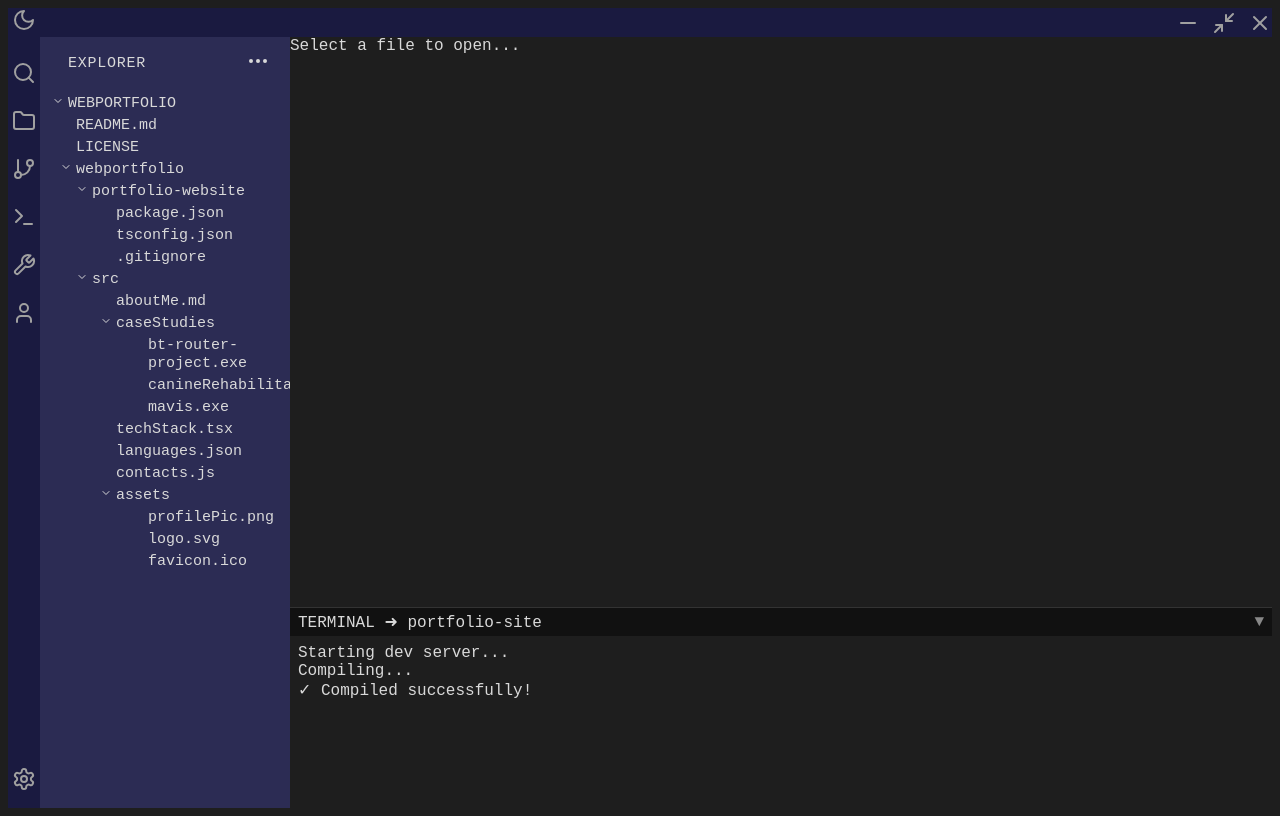
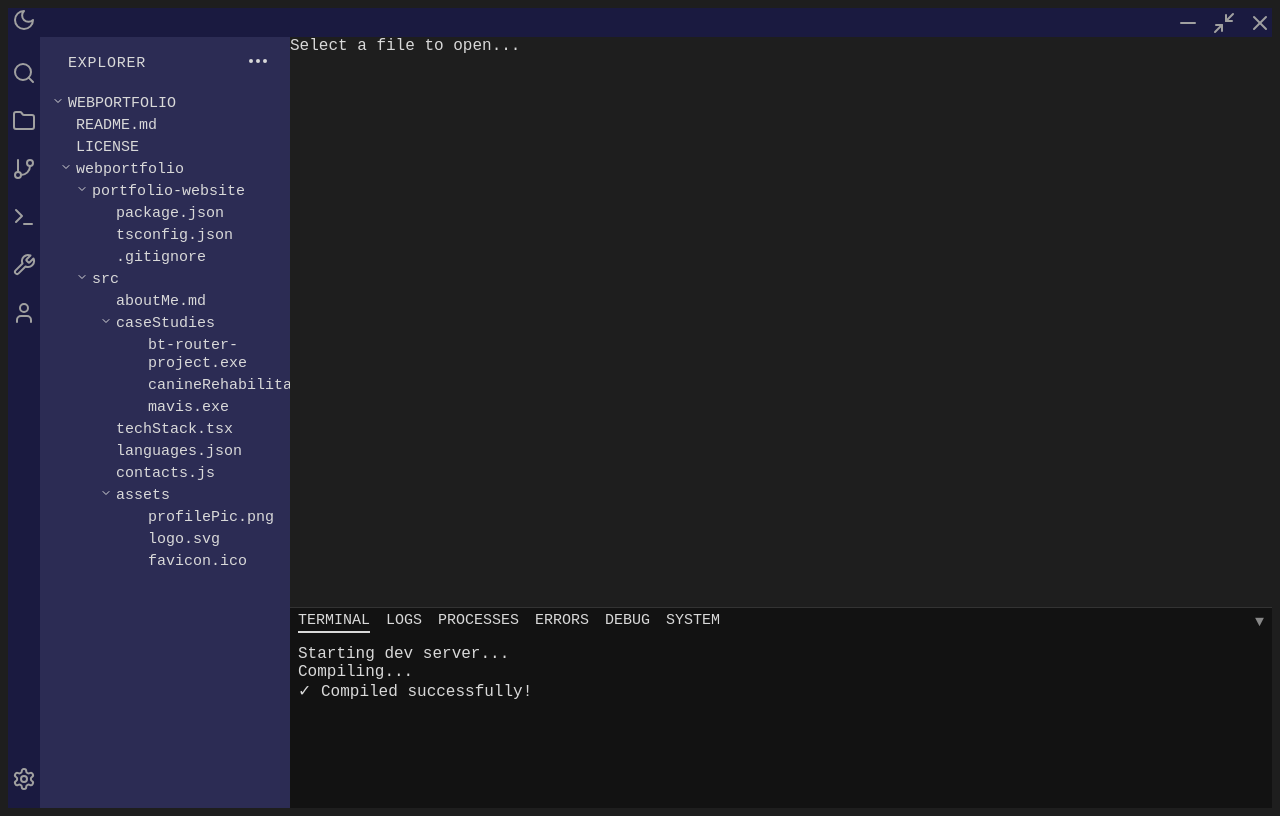
Before and after one commit to natebassett/webportfolio, a Next.js app in the folder portfolio-site/: page / in a window 1280 px wide. Built offline with nearby package versions, Linux system fonts and the light colour scheme.

Commit message:
finalised touches to terminal for now

```diff
--- a/portfolio-site/src/components/Terminal.tsx
+++ b/portfolio-site/src/components/Terminal.tsx
@@ -1,33 +1,65 @@
 import { useState } from 'react';
+
+const tabs = ['TERMINAL', 'LOGS', 'PROCESSES', 'ERRORS', 'DEBUG', 'SYSTEM'];
 
 export default function Terminal() {
   const [open, setOpen] = useState(true);
+  const [activeTab, setActiveTab] = useState('TERMINAL');
+
+  const tabContent: Record<string, string[]> = {
+    TERMINAL: ['Starting dev server...', 'Compiling...', '✓ Compiled successfully!'],
+    LOGS: ['[LOG] User logged in.', '[LOG] Data fetched.'],
+    PROCESSES: ['Process 1 running...', 'Process 2 idle.'],
+    ERRORS: ['Error: Cannot read property undefined.', 'Warning: Deprecated method used.'],
+    DEBUG: ['Debug Info: State = true', 'Debug Info: Rendering App...'],
+    SYSTEM: ['CPU Usage: 45%', 'RAM Usage: 60%'],
+  };
 
   return (
     <div
       className="bg-black text-green-400 font-mono"
       style={{
         height: open ? '200px' : '30px',
+        backgroundColor: '#121212',
         borderTop: '1px solid #333',
         transition: 'height 0.3s',
         display: 'flex',
         flexDirection: 'column',
       }}
     >
-      {/* Header */}
+      {/* Tabs Header */}
       <div
         style={{
           display: 'flex',
-          justifyContent: 'space-between',
           alignItems: 'center',
           padding: '4px 8px',
-          cursor: 'pointer',
-          backgroundColor: '#111',
+          backgroundColor: '#121212',
+          color: '#D9D9D9',
+          fontSize: '15px',
+          userSelect: 'none',
         }}
-        onClick={() => setOpen(!open)}
       >
-        <span>TERMINAL ➜ portfolio-site</span>
-        <span style={{ color: '#888' }}>{open ? '▼' : '▲'}</span>
+        {tabs.map((tab) => (
+          <div
+            key={tab}
+            onClick={() => setActiveTab(tab)}
+            style={{
+              marginRight: '16px',
+              cursor: 'pointer',
+              borderBottom: activeTab === tab ? '2px solid #D9D9D9' : '2px solid transparent',
+              paddingBottom: '2px',
+            }}
+          >
+            {tab}
+          </div>
+        ))}
+        {/* Collapse Icon */}
+        <div
+          style={{ marginLeft: 'auto', color: '#888', cursor: 'pointer' }}
+          onClick={() => setOpen(!open)}
+        >
+          {open ? '▼' : '▲'}
+        </div>
       </div>
 
       {/* Content */}
@@ -39,9 +71,9 @@ export default function Terminal() {
             overflowY: 'auto',
           }}
         >
-          <div>Starting dev server...</div>
-          <div>Compiling...</div>
-          <div>✓ Compiled successfully!</div>
+          {tabContent[activeTab]?.map((line, index) => (
+            <div key={index}>{line}</div>
+          ))}
         </div>
       )}
     </div>
```
